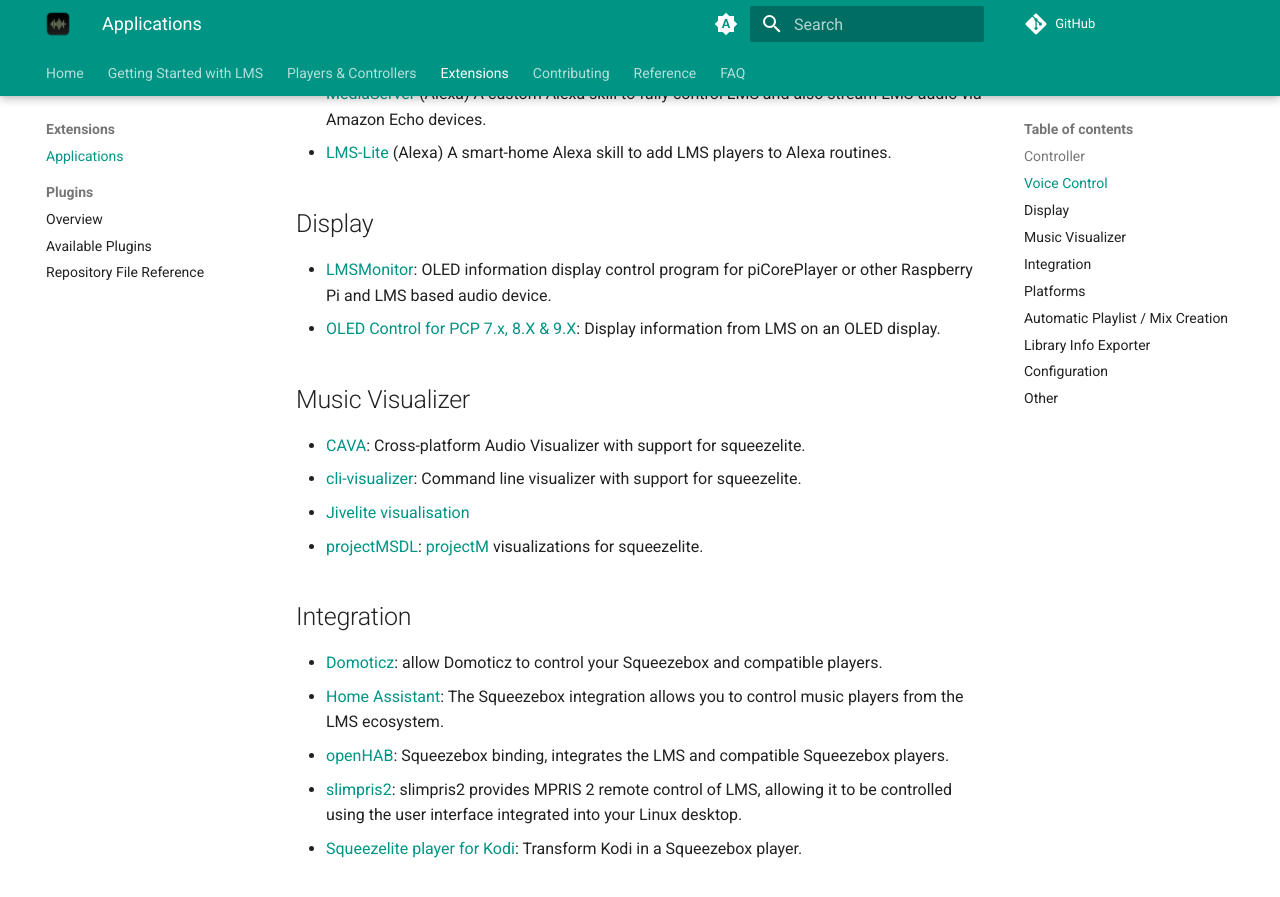
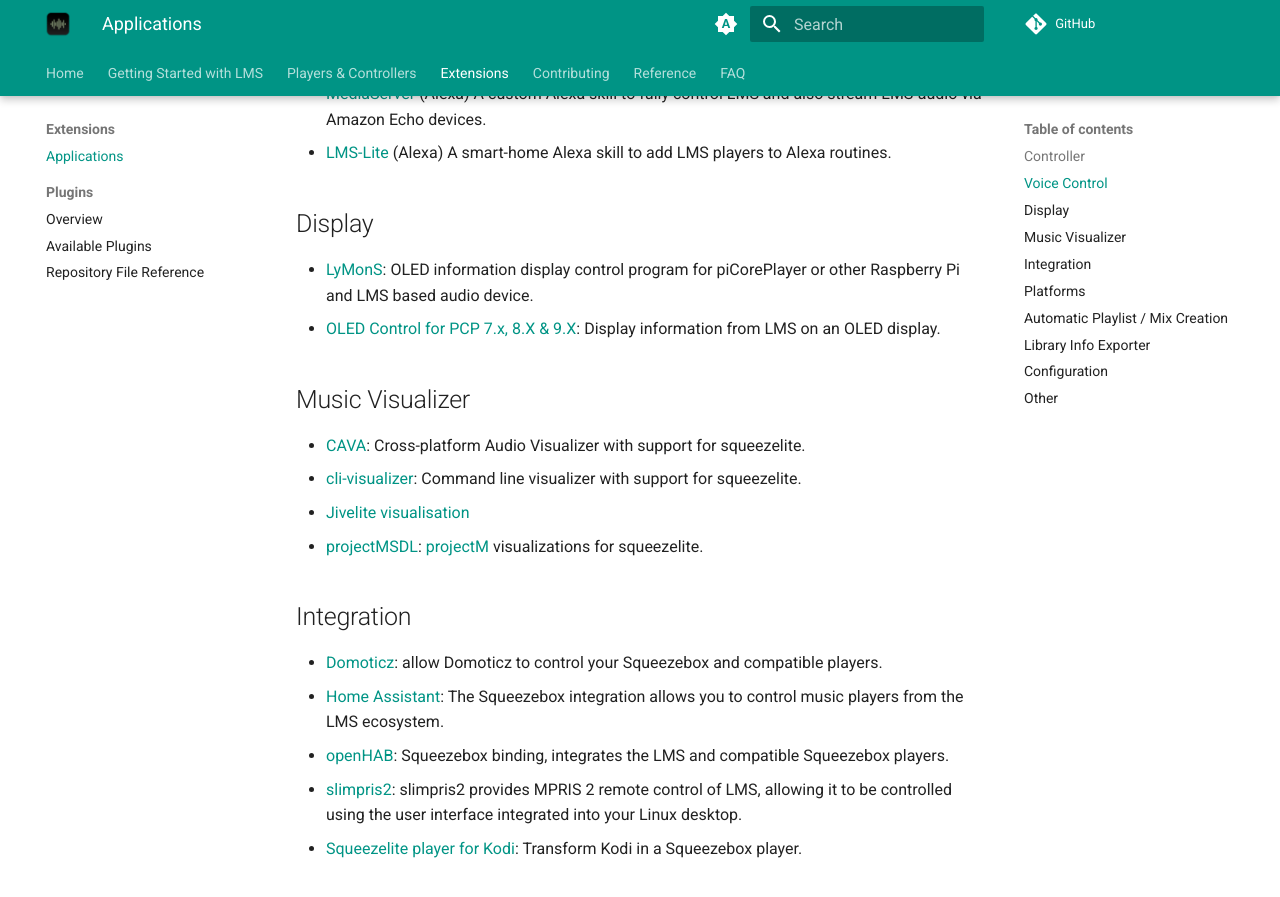
Before and after one commit to LMS-Community/lms-community.github.io, an MkDocs documentation site: the page built from docs/extensions/applications/index.md, in a window 1280 px wide and 900 px high, scrolled down 893 px. Shown: the top 897 px of the window. Built offline with MkDocs 1.6.1 and Material for MkDocs 9.7.7, drawn with Linux system fonts in a browser that asks for light colours; a script that is not in the unit is left out; plug-ins that fetch from the network failed and are left out; comment, search, counter and statistics services are not loaded.

Commit message:
Replace LMSMonitor with new LyMonS

```diff
--- a/docs/extensions/applications/index.md
+++ b/docs/extensions/applications/index.md
@@ -27,7 +27,7 @@
 - [LMS-Lite](https://smartskills.tech/lmslitesetup/index.html) (Alexa) A smart-home Alexa skill to add LMS players to Alexa routines.
 
 ## Display
-- [LMSMonitor](https://github.com/shunte88/LMSMonitor): OLED information display control program for piCorePlayer or other Raspberry Pi and LMS based audio device.
+- [LyMonS](https://github.com/shunte88/LyMonS): OLED information display control program for piCorePlayer or other Raspberry Pi and LMS based audio device.
 - [OLED Control for PCP 7.x, 8.X & 9.X](https://github.com/peteS-UK/EvoSabre-DAC-PCP): Display information from LMS on an OLED display.
 
 ## Music Visualizer
```
